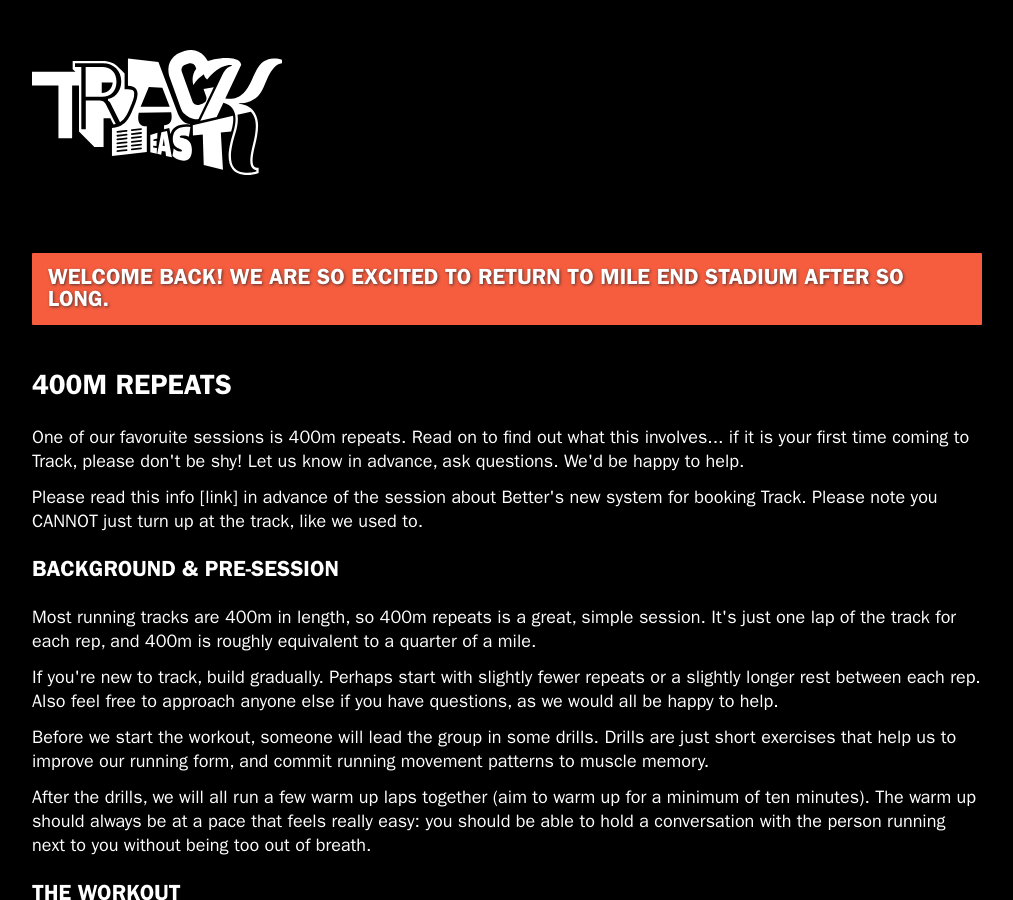
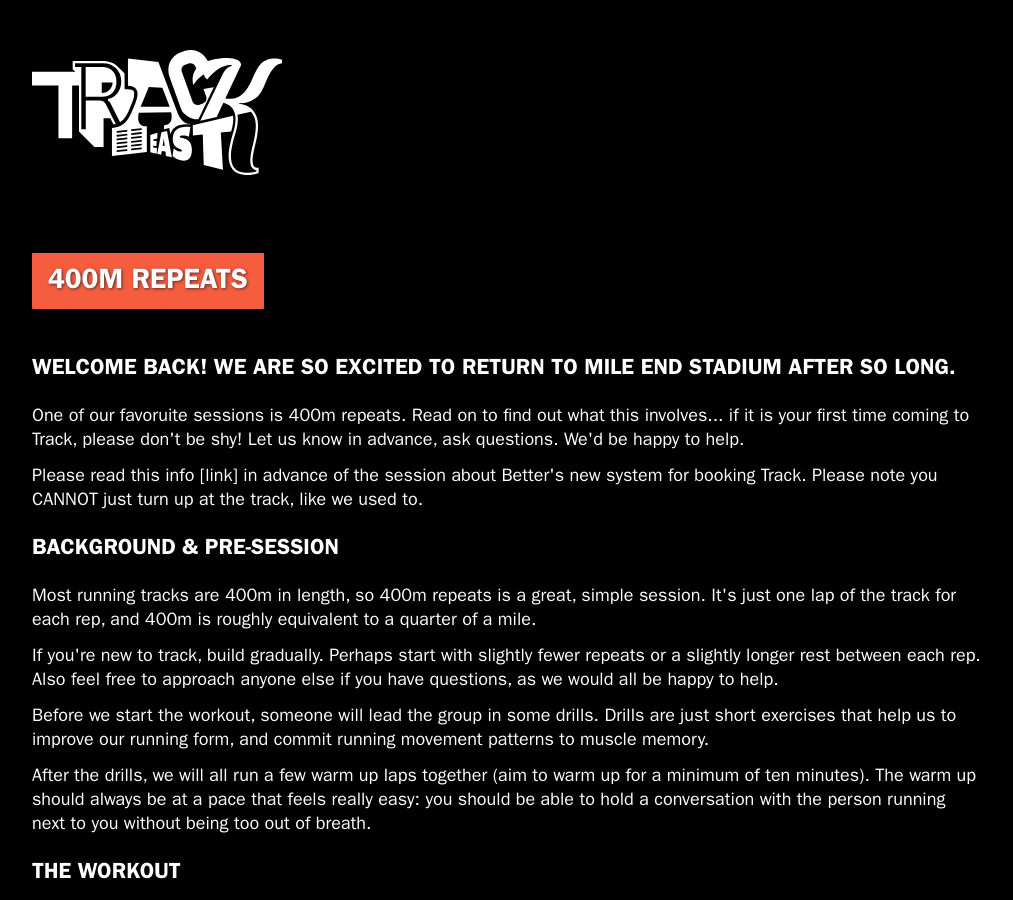
Before and after one commit to benhubbard434/trackeast, a Jekyll site: the page built from 400-repeats.html, in a window 1280 px wide and 900 px high. Shown: the whole window, without its empty margins (133-1146 px from the left). Built offline with Jekyll 4.4.1, drawn with Linux system fonts in a browser that asks for light colours; nearby versions of some CDN libraries; some web fonts are replaced.

Commit message:
Update 400-repeats.html

```diff
--- a/400-repeats.html
+++ b/400-repeats.html
@@ -1,9 +1,8 @@
 ---
 layout: main
 ---
-<h4 class="orange-highlight">WELCOME BACK! We are so excited to return to Mile End Stadium after so long.</h4>
-
-<h1>400m repeats</h1>
+<h1 class="orange-highlight">400m repeats</h1>
+<h4>WELCOME BACK! We are so excited to return to Mile End Stadium after so long.</h4>
 <p>One of our favoruite sessions is 400m repeats. Read on to find out what this involves... if it is your first time coming to Track, please don't be shy! Let us know in advance, ask questions. We'd be happy to help.</p>
 
 <p>Please read this info [link] in advance of the session about Better's new system for booking Track. Please note you CANNOT just turn up at the track, like we used to.</p>
```
